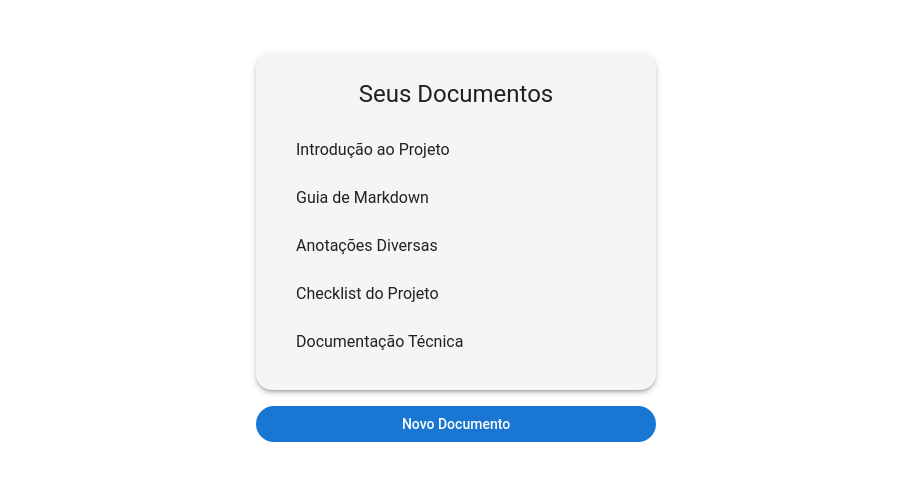
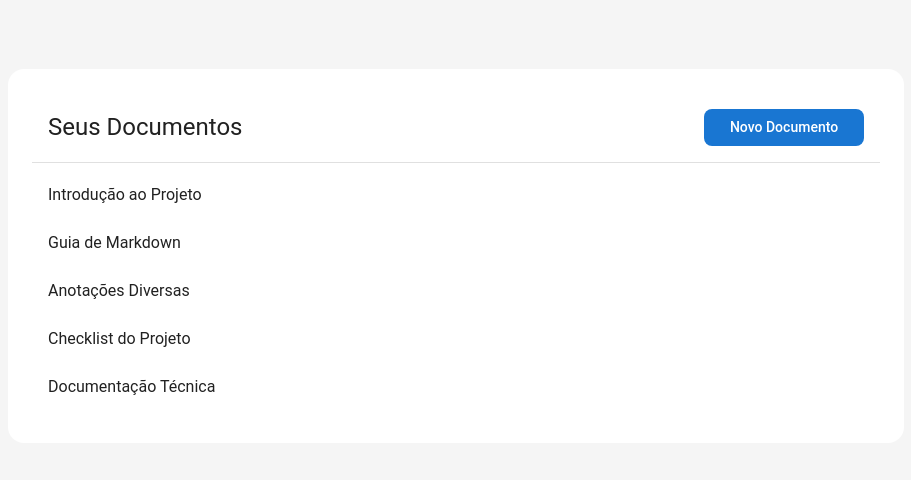
Before and after one commit to MarquesLazaro/Editor_Markdown, a Next.js app: page / in a window 1280 px wide. Shown: the part 144-624 px from the top of the page, without its empty margins (184-1095 px from the left). Built offline with nearby package versions, Linux system fonts and the light colour scheme.

Commit message:
estilizando a listagem de documentos

```diff
--- a/app/components/DocumentEditorAndPreview/DocumentEditorAndPreview.tsx
+++ b/app/components/DocumentEditorAndPreview/DocumentEditorAndPreview.tsx
@@ -20,7 +20,6 @@ const DocumentEditorAndPreview = ({
         width: "100%",
         overflow: "hidden",
         height: "100%",
-        backgroundColor: "red",
       }}
     >
       <Box
--- a/app/components/DocumentList/DocumentList.tsx
+++ b/app/components/DocumentList/DocumentList.tsx
@@ -9,6 +9,7 @@ import {
   Typography,
   useTheme,
   Button,
+  Divider,
 } from "@mui/material";
 import { useRouter } from "next/navigation";
 
@@ -31,7 +32,6 @@ const DocumentsList = ({ documents }: DocumentListProps) => {
   };
 
   return (
-    <>
     <Box
       sx={{
         height: "100vh",
@@ -40,31 +40,55 @@ const DocumentsList = ({ documents }: DocumentListProps) => {
         justifyContent: "center",
         alignItems: "center",
         flexDirection: "column",
+        backgroundColor: theme.palette.background.paper,
+      }}
+    >
+      <Box
+        sx={{
+          width: "100%",
+          maxWidth: "70%",
+          borderRadius: theme.shape.borderRadius,
+          p: 3,
           backgroundColor: theme.palette.background.default,
         }}
       >
-        <List
+        <Box
           sx={{
-            width: "100%",
-            maxWidth: 400,
-            borderRadius: theme.shape.borderRadius,
-            boxShadow: theme.shadows[3],
-            p: 3,
-            backgroundColor: theme.palette.background.paper,
+            display: "flex",
+            alignItems: "center",
+            justifyContent: "space-between",
           }}
         >
           <Typography
             variant="h5"
             sx={{
-              mb: 2,
-              textAlign: "center",
+              ml: 2,
               color: theme.palette.text.primary,
               fontSize: "bold",
             }}
           >
             Seus Documentos
           </Typography>
+          <Button
+            onClick={onClick}
+            sx={{
+              backgroundColor: theme.palette.primary.main,
+              margin: "1rem",
+              color: "white",
+              width: "10rem",
+              borderRadius: "0.5rem",
 
+              "&:hover": {
+                backgroundColor: theme.palette.primary.light,
+              },
+            }}
+          >
+            Novo Documento
+          </Button>
+        </Box>
+
+        <Divider />
+        <List>
           {documents.map((doc) => (
             <ListItem key={doc.id} disablePadding>
               <ListItemButton
@@ -78,26 +102,8 @@ const DocumentsList = ({ documents }: DocumentListProps) => {
             </ListItem>
           ))}
         </List>
-
-        <Button
-          onClick={onClick}
-          sx={{
-            backgroundColor: theme.palette.primary.main,
-            margin: "1rem",
-            color: "white",
-            width: "100%",
-            maxWidth: 400,
-            borderRadius: "3rem",
-
-            "&:hover": {
-              backgroundColor: theme.palette.primary.light,
-            },
-          }}
-        >
-          Novo Documento
-        </Button>
       </Box>
-    </>
+    </Box>
   );
 };
 
```
Lines whose indentation alone changed are shown as unchanged.
